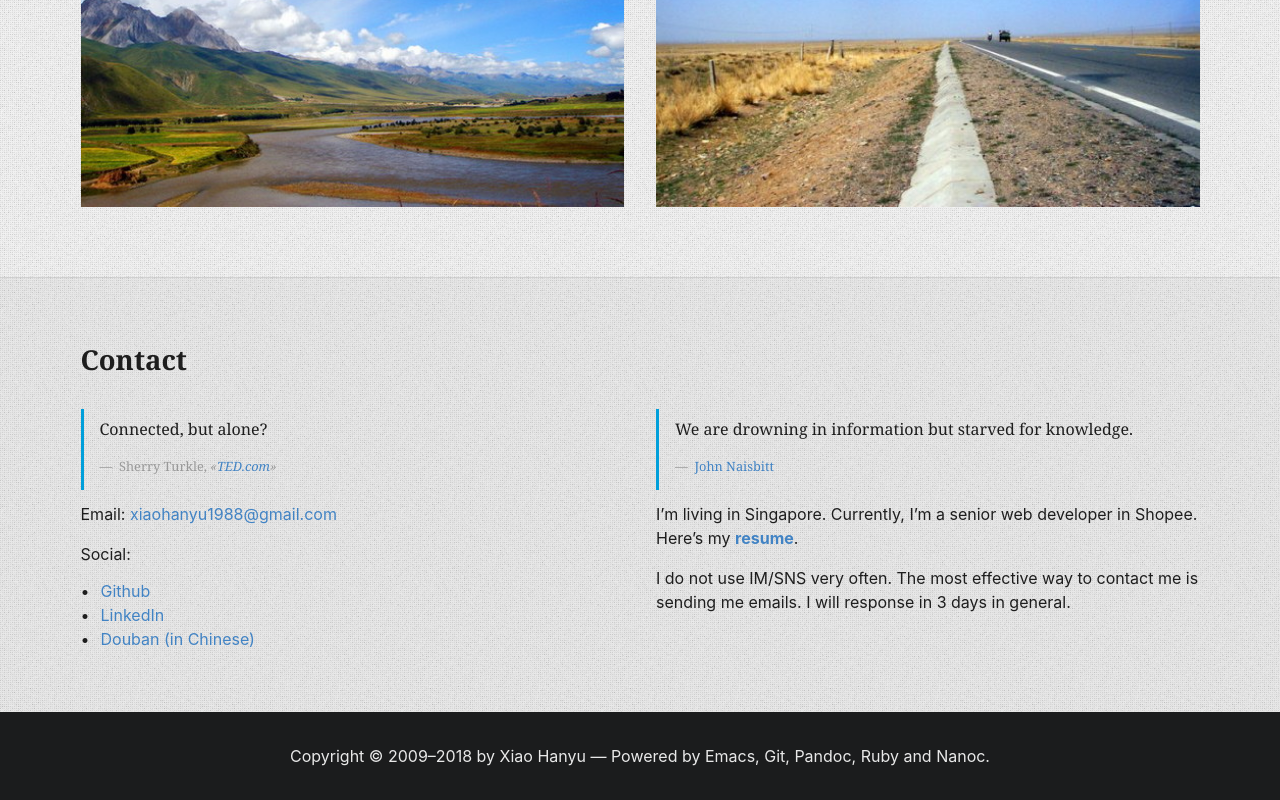
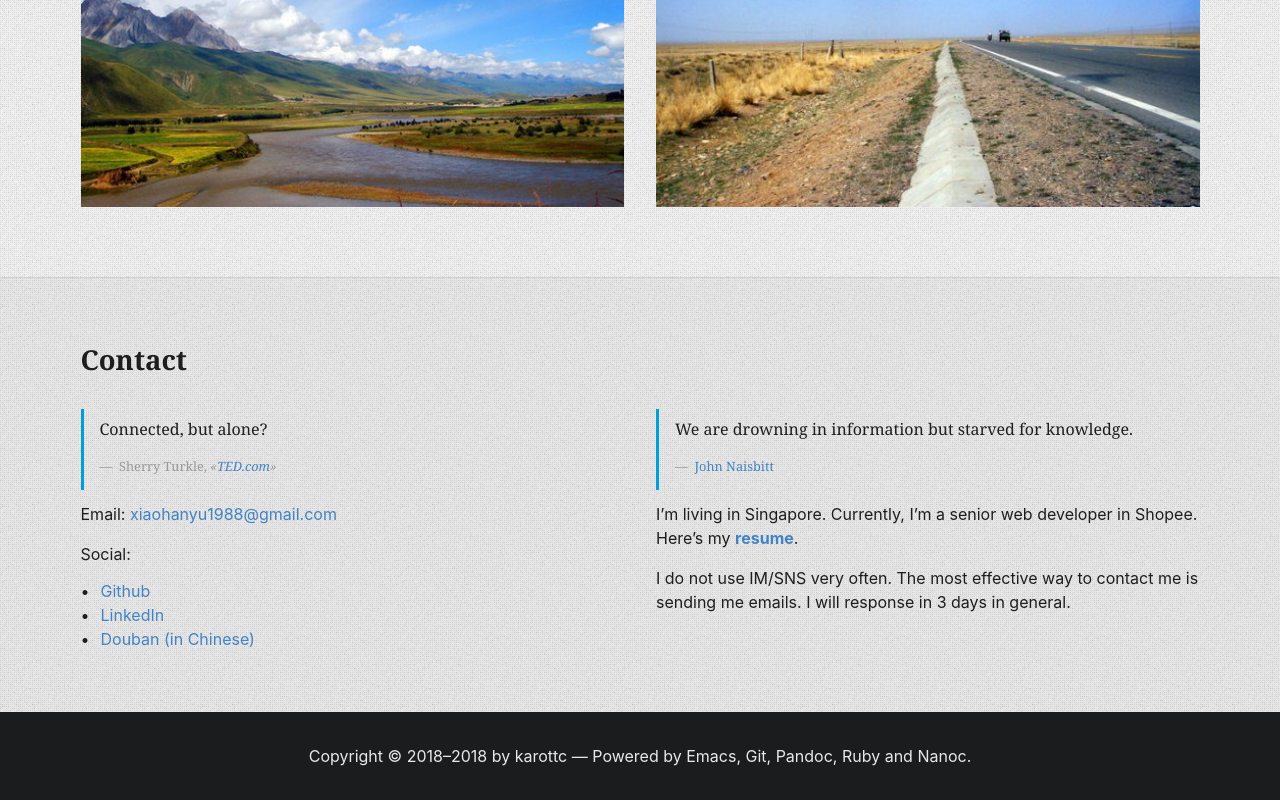
Before and after one commit to kk-mood/blog2, a plain HTML site: page about/index.html in a window 1280 px wide. Shown: the part 3262-4062 px from the top of the page. Drawn offline with Linux system fonts and the light colour scheme; a web font is replaced by a local one.

Commit message:
update copyright

```diff
--- a/about/index.html
+++ b/about/index.html
@@ -522,14 +522,14 @@
       <footer class="ui inverted vertical center aligned footer segment desktop">
         <div class="ui container">
           <p>
-            Copyright © 2009–2018 by Xiao Hanyu — Powered by Emacs, Git, Pandoc, Ruby and Nanoc.
+            Copyright © 2018–2018 by karottc — Powered by Emacs, Git, Pandoc, Ruby and Nanoc.
           </p>
         </div>
       </footer>
       <footer class="ui inverted vertical center aligned footer segment mobile">
         <div class="ui container">
           <p>
-            Copyright © 2009–2018 by Xiao Hanyu
+            Copyright © 2018–2018 by karottc
           </p>
         </div>
       </footer>
```
Also changed, not shown: archive/index.html (+2 -2 lines), categories/index.html (+2 -2 lines), index.html (+2 -2 lines), posts/2017-08-25-play-king-of-glory-9-months/index.html (+2 -2 lines), tags/index.html (+2 -2 lines).
